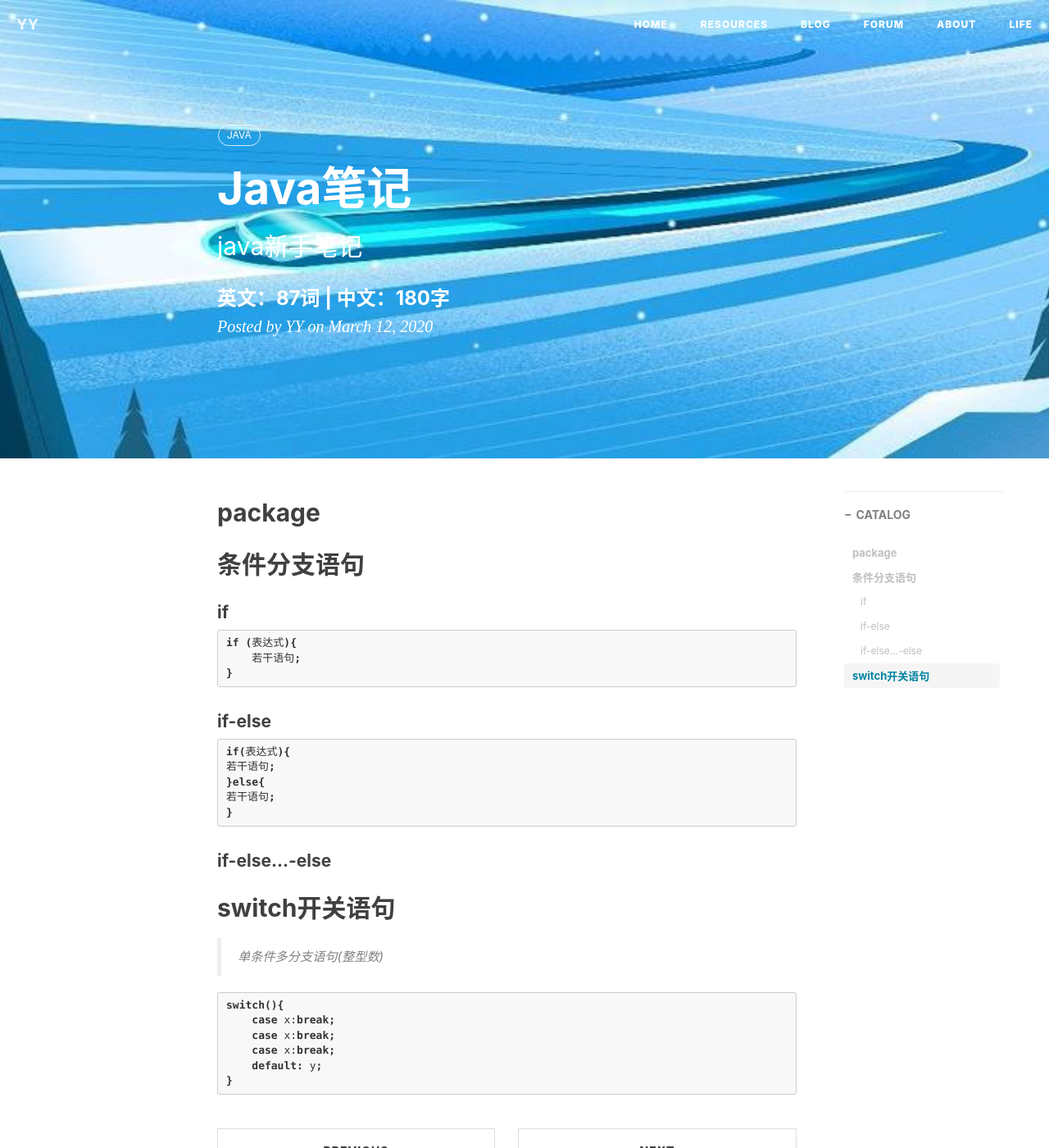
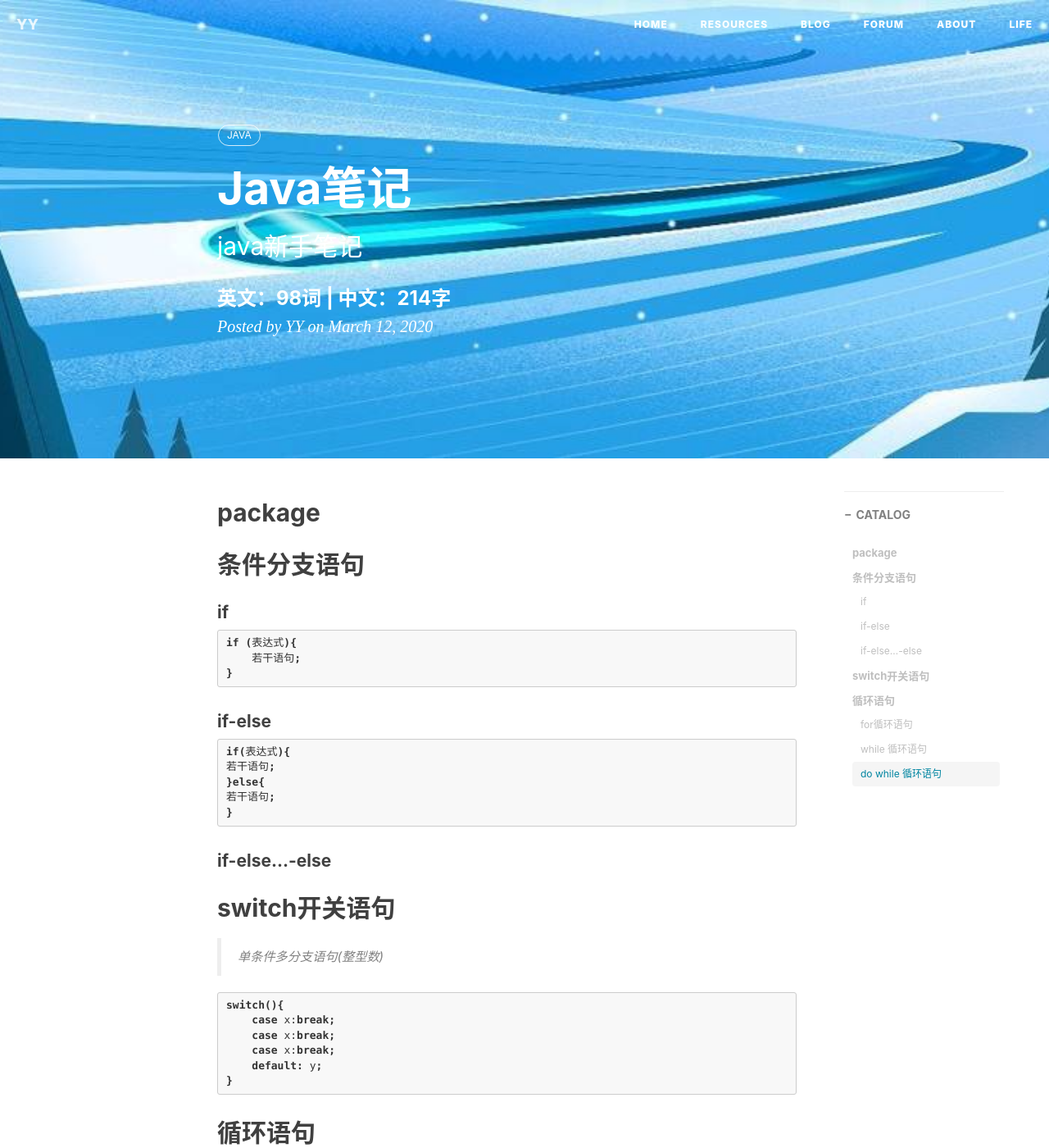
Before and after one commit to yangyang-linux/yangyang-linux.github.io, a Jekyll site: the page built from _posts/2021-03-12-java笔记（四）.md, in a window 1280 px wide and 1400 px high. Shown: the whole window at 82% size. Built offline with Jekyll 4.4.1, drawn with Linux system fonts in a browser that asks for light colours; nearby versions of some CDN libraries; comment, search, counter and statistics services are not loaded; some of the changed text lies outside the part shown.

Commit message:
Update 2021-03-12-java笔记（四）.md

````diff
--- a/_posts/2021-03-12-java笔记（四）.md
+++ b/_posts/2021-03-12-java笔记（四）.md
@@ -39,3 +39,8 @@
     default: y;
 }
 ```
+
+## 循环语句
+#### for循环语句
+#### while 循环语句
+#### do while 循环语句
````
